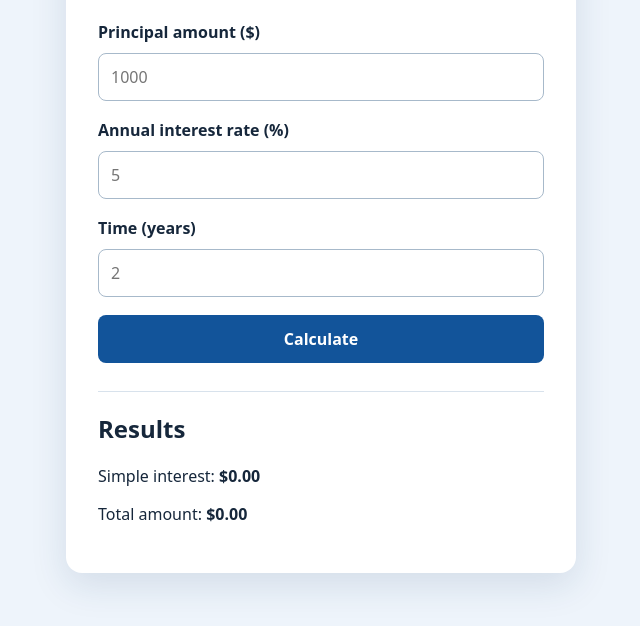
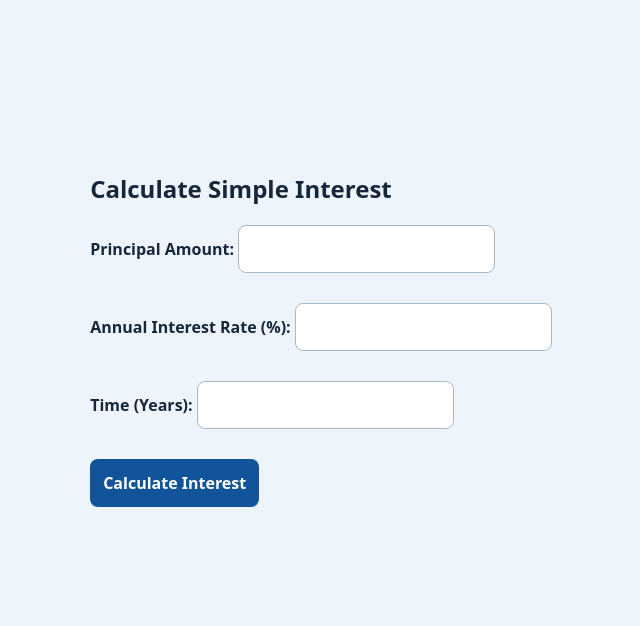
Before and after one commit to AveryJan/intermediate_webdev_finalproject, a website: page index.html in a window 1280 px wide. Shown: the part 174-800 px from the top of the page, without its empty margins (319-959 px from the left). Drawn offline with Linux system fonts and the light colour scheme.

Commit message:
Revise index.html for better structure and clarity
Updated HTML structure and improved accessibility features.

```diff
--- a/index.html
+++ b/index.html
@@ -1,32 +1,52 @@
-<!doctype html>
+<!DOCTYPE html>
 <html lang="en">
 <head>
-  <meta charset="utf-8">
-  <meta name="viewport" content="width=device-width, initial-scale=1">
-  <meta name="description" content="Calculate simple interest and total repayment from principal, annual interest rate, and time in years.">
-  <title>Interest Rate Calculator | Simple Interest</title>
-  <link rel="icon" type="image/x-icon" href="favicon.ico">
-  <link rel="stylesheet" href="style.css">
-  <script src="script.js" defer></script>
+    <meta charset="UTF-8">
+    <meta name="viewport" content="width=device-width, initial-scale=1.0">
+
+    <title>Simple Interest Calculator</title>
+
+    <meta
+        name="description"
+        content="Calculate simple interest and total amounts using our easy-to-use Simple Interest Calculator."
+    >
+
+    <link rel="icon" type="image/x-icon" href="favicon.ico">
+
+    <link rel="stylesheet" href="style.css">
+
+    <script src="script.js" defer></script>
 </head>
+
 <body>
-  <main class="calculator">
-    <h1>Interest Rate Calculator</h1>
-    <p>Calculate simple interest and your final balance.</p>
-    <form id="interest-form">
-      <label for="principal">Principal amount ($)</label>
-      <input id="principal" type="number" min="0" step="any" required placeholder="1000">
-      <label for="rate">Annual interest rate (%)</label>
-      <input id="rate" type="number" min="0" step="any" required placeholder="5">
-      <label for="time">Time (years)</label>
-      <input id="time" type="number" min="0" step="any" required placeholder="2">
-      <button type="submit">Calculate</button>
-    </form>
-    <section aria-live="polite" class="results">
-      <h2>Results</h2>
-      <p>Simple interest: <strong id="interest">$0.00</strong></p>
-      <p>Total amount: <strong id="totalAmount">$0.00</strong></p>
-    </section>
-  </main>
+    <h1>Simple Interest Calculator</h1>
+
+    <main>
+        <section>
+            <h2>Calculate Simple Interest</h2>
+
+            <label for="principal">Principal Amount:</label>
+            <input type="number" id="principal" min="0" step="any">
+
+            <br><br>
+
+            <label for="rate">Annual Interest Rate (%):</label>
+            <input type="number" id="rate" min="0" step="any">
+
+            <br><br>
+
+            <label for="time">Time (Years):</label>
+            <input type="number" id="time" min="0" step="any">
+
+            <br><br>
+
+            <button type="button" onclick="calculateInterest()">
+                Calculate Interest
+            </button>
+
+            <p id="interest"></p>
+            <p id="total"></p>
+        </section>
+    </main>
 </body>
 </html>
```
